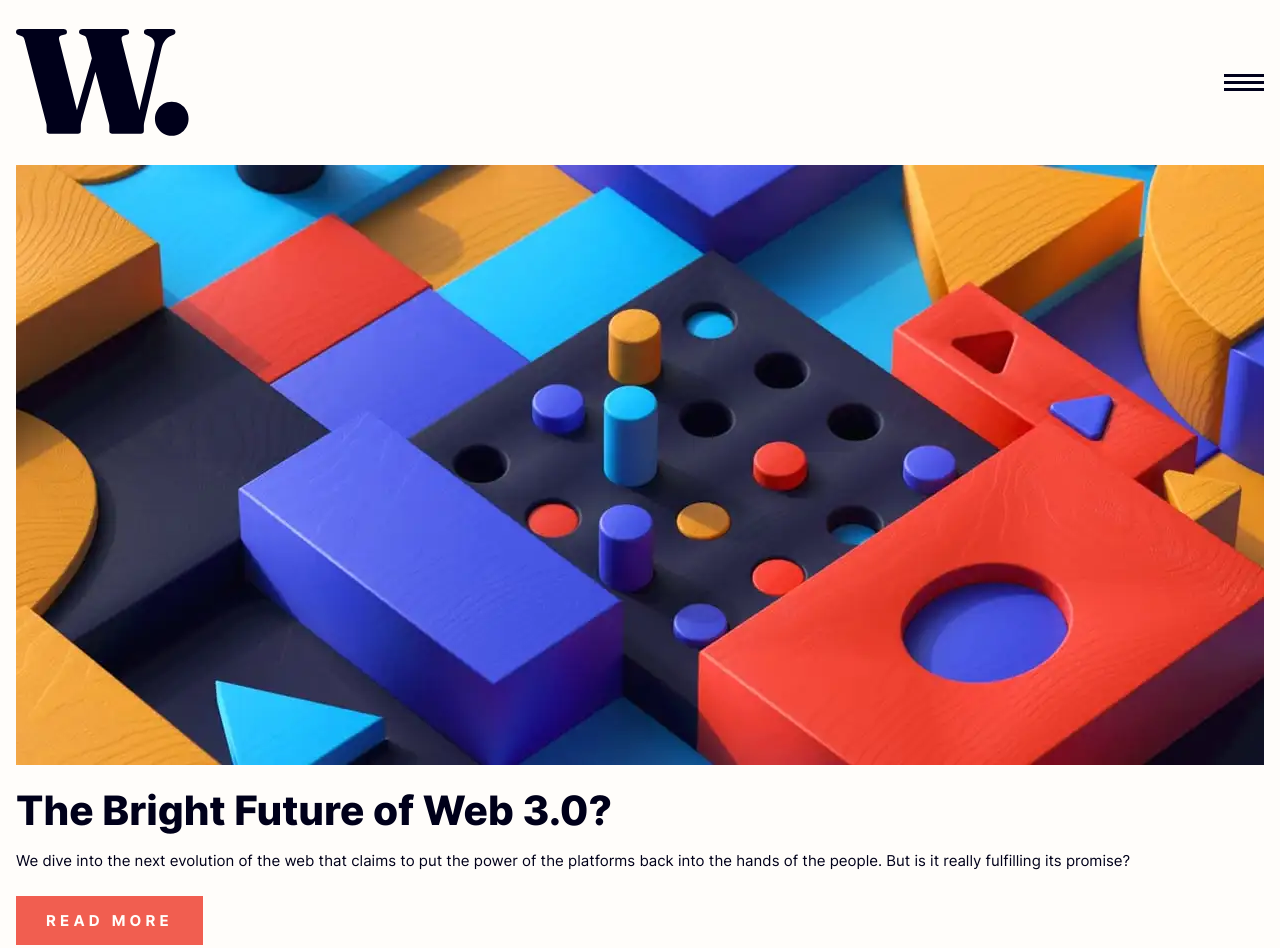
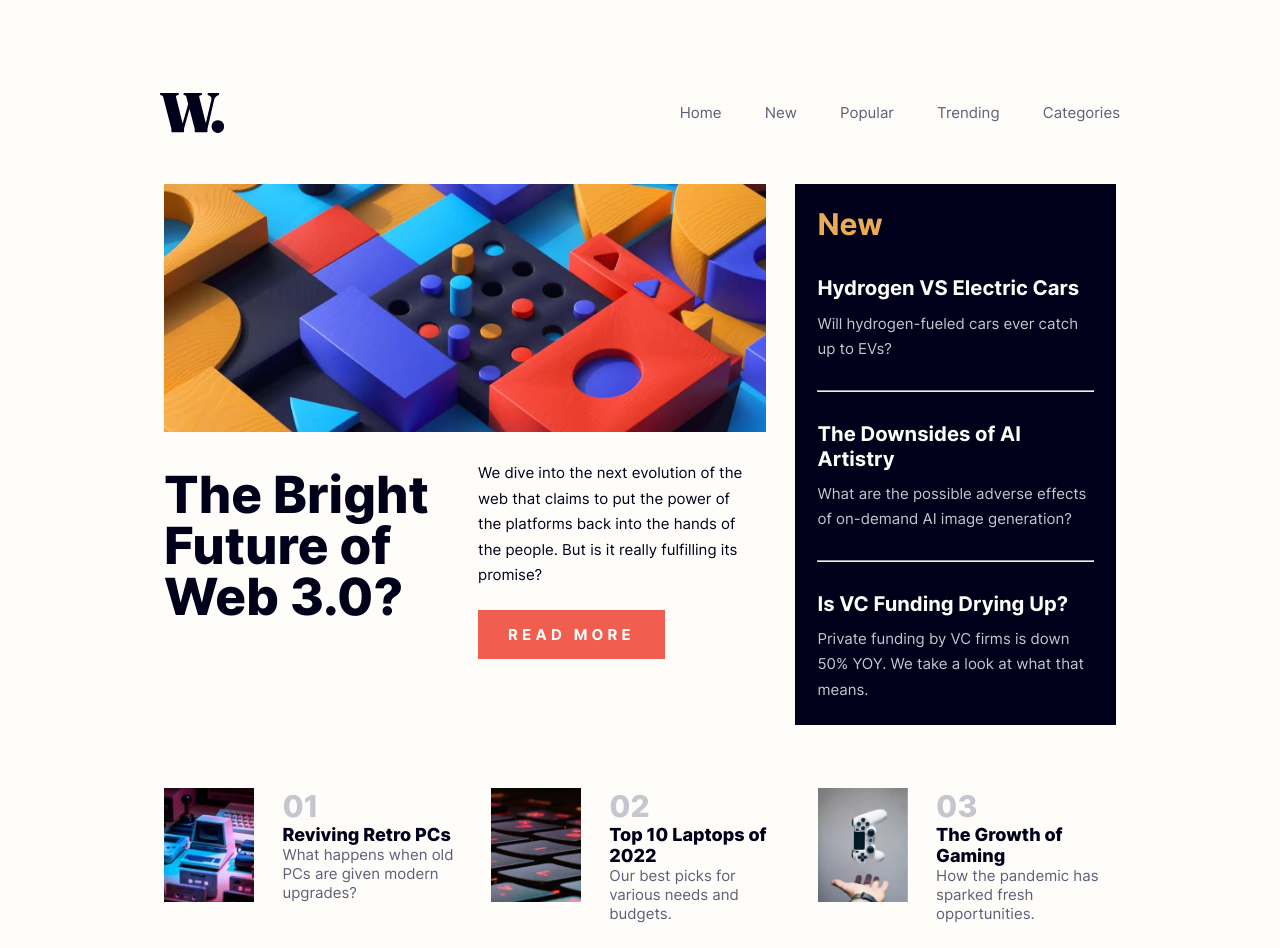
Before and after one commit to Fejiro001/news-homepage, a plain HTML site: page index.html in a window 1280 px wide. Shown: the top 948 px of the page. Drawn offline with Linux system fonts and the light colour scheme.

Commit message:
desktop view for hero section almost done

```diff
--- a/css/style.css
+++ b/css/style.css
@@ -10,7 +10,7 @@
   --dark-gray-blue: hsl(236, 13%, 42%);
   --very-dark-blue: hsl(240, 100%, 5%);
 
-  --xx-large-font: clamp(2.7em, 2vw, 5em); /*h1*/
+  --xx-large-font: clamp(2.7em, 4vw, 5em); /*h1*/
   --x-large-font: clamp(2em, 1.5vw, 4em); /*h2*/
   --large-font: clamp(1.35em, 1vw, 3.5em); /*h3*/
   --medium-font: clamp(1.2em, 1vw, 3em); /*h4*/
@@ -57,11 +57,38 @@ header {
   padding-block: 1.8rem;
 }
 .logo {
-  width: 14%;
+  /* width: 14%; */
   height: auto;
 }
 .nav-links {
   display: none;
+}
+@media (min-width: 1240px) and (orientation: landscape) {
+  body {
+    padding: 4rem 10rem 0 10rem;
+  }
+  .logo {
+    width: auto;
+  }
+  .menu-icon {
+    display: none;
+  }
+  .nav-links {
+    display: flex;
+    gap: 2.7rem;
+  }
+  .nav-links li {
+    list-style: none;
+  }
+  .nav-links li a {
+    text-decoration: none;
+    color: var(--dark-gray-blue);
+    font-weight: 400;
+    font-size: var(--regular-font);
+  }
+  .nav-links li a:hover {
+    color: var(--soft-red);
+  }
 }
 
 main {
@@ -71,13 +98,14 @@ main {
 
 .hero-section {
   display: grid;
-  gap: 1.1em;
+  gap: 1.1rem;
 }
 .image-container {
   height: fit-content;
 }
 .hero-image {
-  object-fit: cover;
+  height: auto;
+  object-fit: contain;
 }
 .hero-heading {
   padding-top: 0.6em;
@@ -88,12 +116,12 @@ main {
   font-weight: 800;
   line-height: 1;
 }
-.hero-text {
+.hero-paragraph {
   display: grid;
   justify-items: start;
   gap: var(--gap);
 }
-.hero-text p {
+.hero-paragraph p {
   color: var(--very-dark-blue);
   font-size: var(--regular-font);
   font-weight: 400;
@@ -108,6 +136,36 @@ main {
   text-transform: uppercase;
   padding: 1em 2em;
   margin-top: 0.5em;
+}
+@media (min-width: 1240px) and (orientation: landscape) {
+  main {
+    gap: var(--large-gap) var(--mid-gap);
+    padding: 1.4rem 0.25rem;
+    grid-template-areas:
+      "hero hero hero aside"
+      "news news news news";
+  }
+  .hero-section {
+    height: fit-content;
+    grid-area: hero;
+    gap: var(--mid-gap);
+  }
+  .hero-text {
+    display: grid;
+    width: fit-content;
+    grid-template-columns: repeat(2, 1fr);
+  }
+  .hero-paragraph {
+    padding-inline: .8rem;
+  }
+
+  .aside-section {
+    grid-area: aside;
+    min-width: 14rem;
+  }
+  .news-section {
+    grid-area: news;
+  }
 }
 
 .aside-section {
--- a/index.html
+++ b/index.html
@@ -31,7 +31,7 @@
       />
 
       <nav>
-        <div>
+        <div class="menu-icon">
           <img src="./assets/images/icon-menu.svg" alt="menu" />
         </div>
         <ul class="nav-links">
@@ -65,17 +65,18 @@
           </picture>
         </div>
 
+        <div class="hero-text">
           <div class="hero-heading">
             <h1>The Bright Future of Web 3.0?</h1>
           </div>
-
-        <div class="hero-text">
+          <div class="hero-paragraph">
             <p>
               We dive into the next evolution of the web that claims to put the
               power of the platforms back into the hands of the people. But is it
               really fulfilling its promise?
             </p>
             <button class="hero-button">Read more</button>
+          </div>
         </div>
       </section>
 
```
Lines whose indentation alone changed are shown as unchanged.
